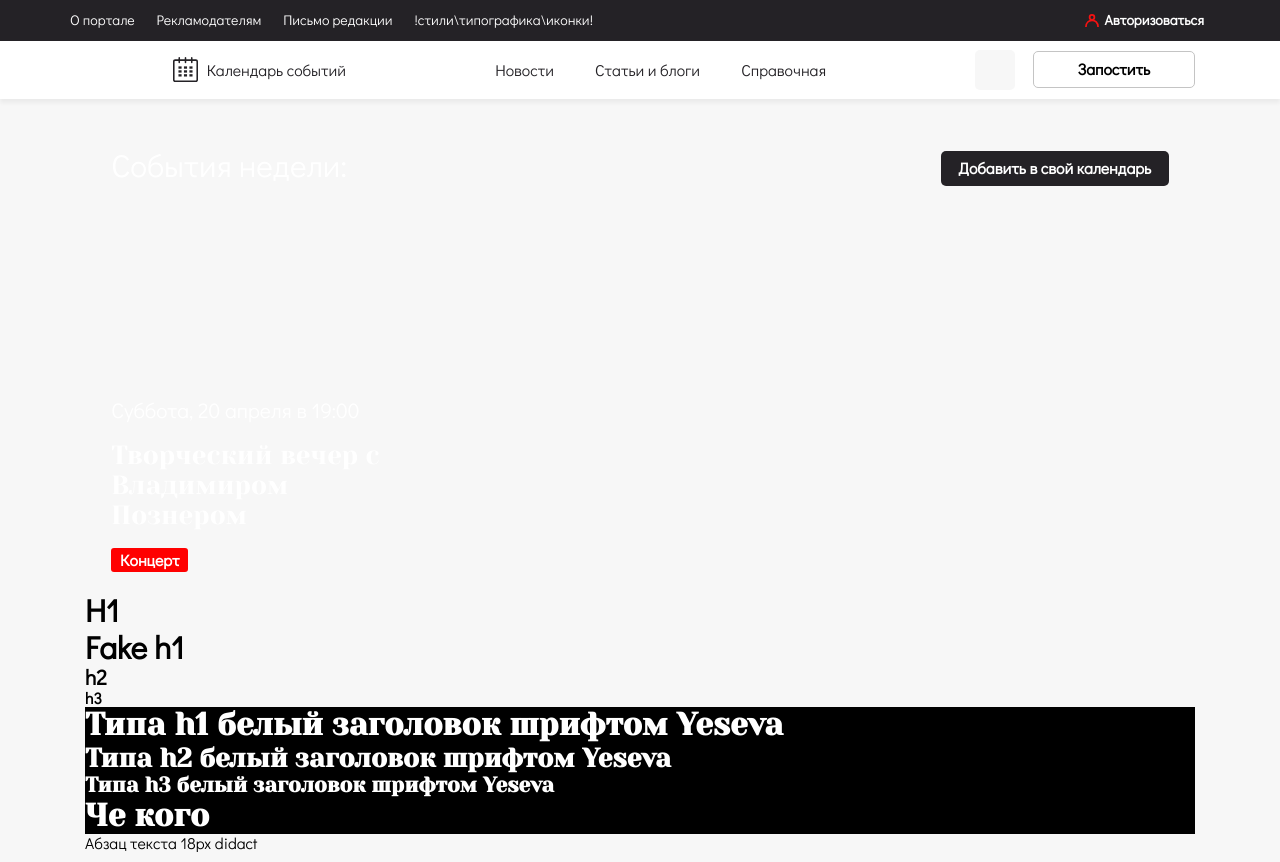
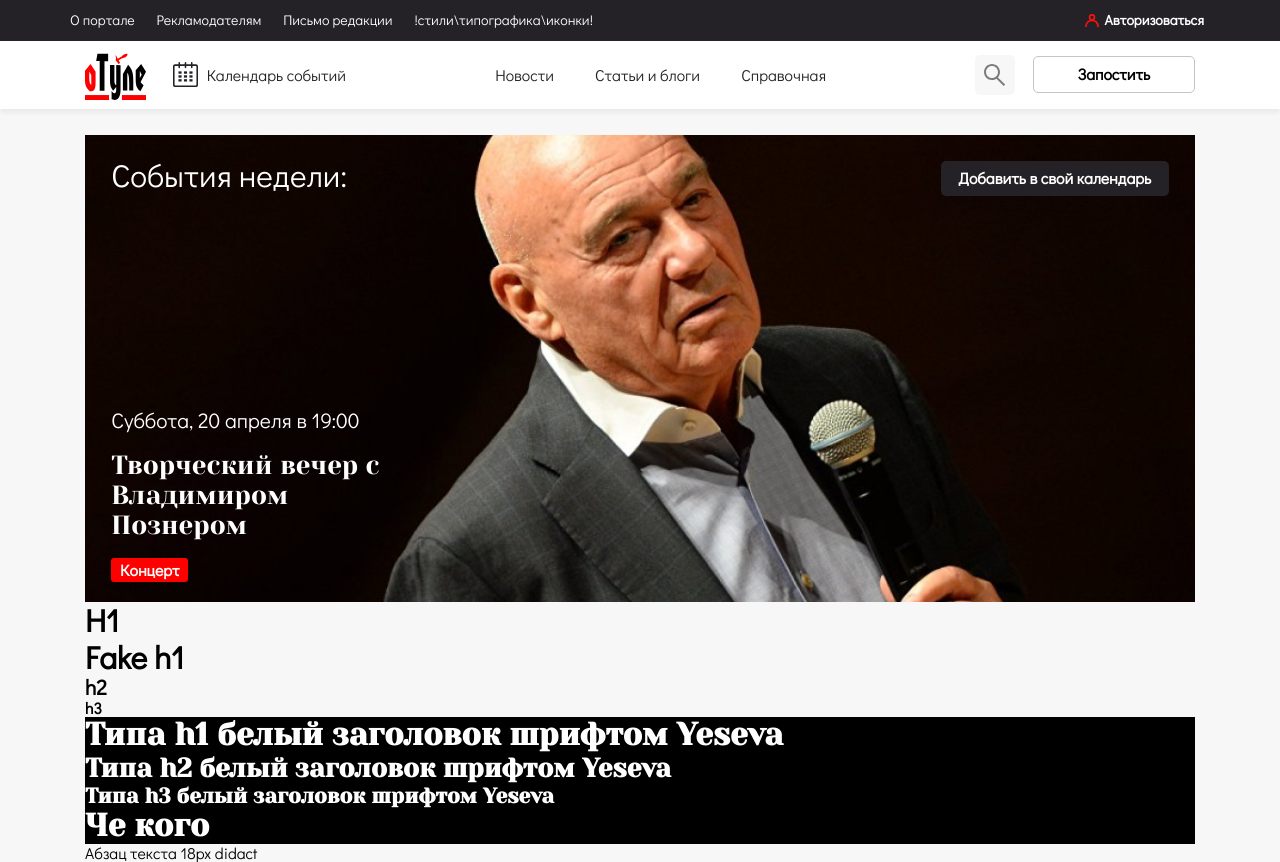
Before and after one commit to oTule/oTule, a plain HTML site: page index.html in a window 1280 px wide. Drawn offline with nearby package versions, Linux system fonts and the light colour scheme; files that its build step writes are made by us from their sources; the site is published under a folder, as on GitHub Pages, so addresses that start at the root find nothing; a script that the page names is missing; files whose address does not match are found by name.

Commit message:
Ну конечно же пути, ну а как же ещё

```diff
--- a/index.html
+++ b/index.html
@@ -43,7 +43,7 @@
                 <div class="container header-down__container">
                     <div class="header-down__col">
                         <div class="header-down__logo">
-                            <img src="/images/svg/icons/logoBlack.svg" alt="" class="img-fluid">
+                            <img src="images/svg/icons/logoBlack.svg" alt="" class="img-fluid">
                         </div>
                         <div class="header-down__calendar-btn">
                             <a href="#" class="header-down__calendar-link">Календарь событий</a>
@@ -67,7 +67,7 @@
                     <div class="header-down__col">
                         <form action="" class="header-down__search-form">
                             <input type="text" class="header-down__search-input">
-                            <button class="btn header-down__search-btn"><img src="/images/svg/icons/search.svg" alt="" class="img-fluid"></button>
+                            <button class="btn header-down__search-btn"><img src="images/svg/icons/search.svg" alt="" class="img-fluid"></button>
                         </form>
                         <button type="button" class="header-down__posting-btn btn transparent-gray-border-btn">
                             Запостить
@@ -80,7 +80,7 @@
             <section class="main-up">
                 <div class="container">
                     <div class="main-up__slider">
-                        <div class="main-up__slide" style="background-image: url(/images/main-up__slider/pozner.png);">
+                        <div class="main-up__slide" style="background-image: url(images/main-up__slider/pozner.png);">
                             <div class="main-up__slide-title h1-title">События недели:</div>
                             <a href="" class="btn gray-back-white-text-btn main-up__btn js-addToCalendar">Добавить в свой календарь</a>
                             <div class="main-up__content">
```
